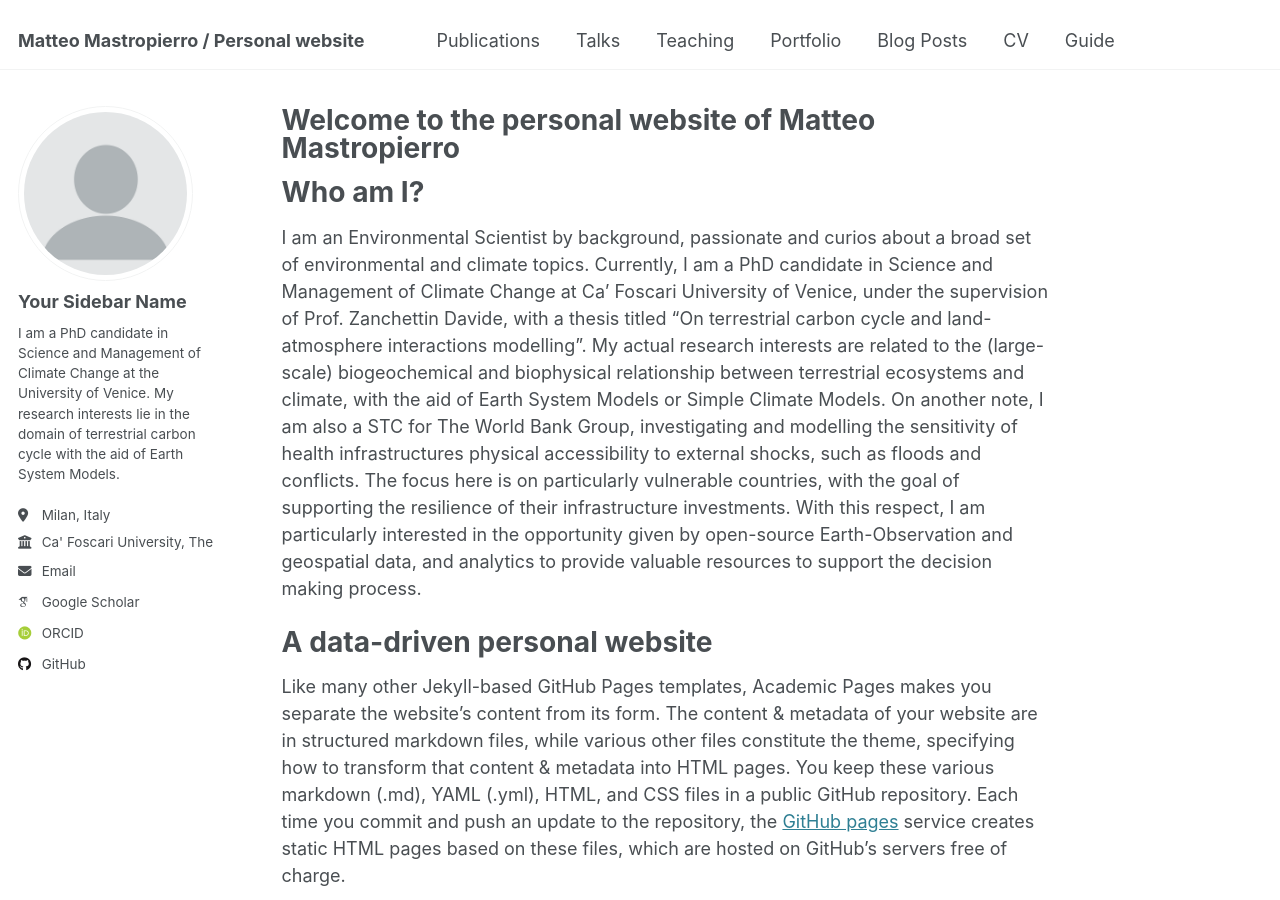
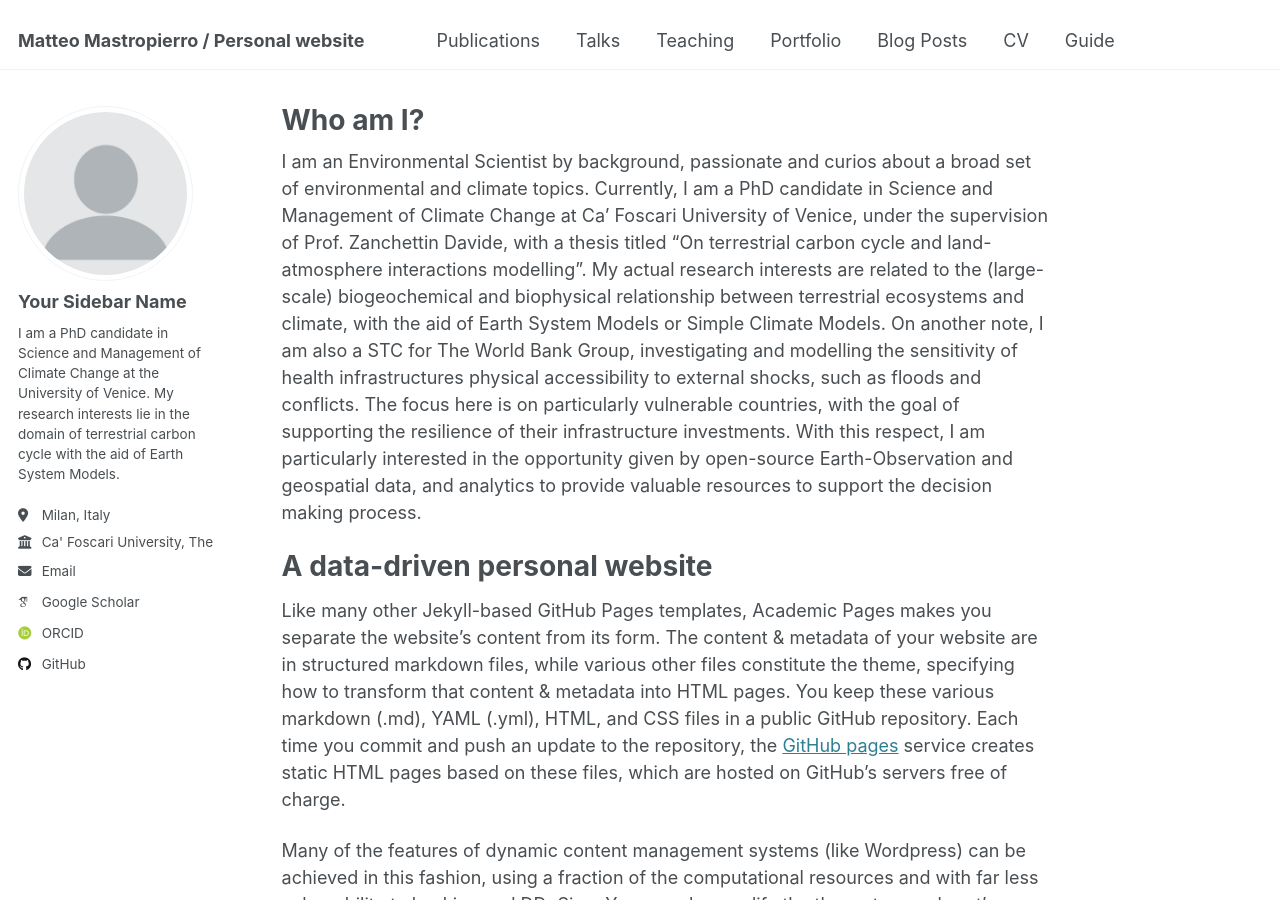
Before and after one commit to Matteo-Mastro/Matteo-Mastro.github.io, a Jekyll site: the page built from _pages/about.md, in a window 1280 px wide and 900 px high. Built offline with Jekyll 4.4.1, drawn with Linux system fonts in a browser that asks for light colours; some web fonts are replaced.

Commit message:
Update about.md

```diff
--- a/_pages/about.md
+++ b/_pages/about.md
@@ -1,13 +1,12 @@
 ---
 permalink: /
-title: "Welcome to the personal website of Matteo Mastropierro"
+title: "Who am I?"
 author_profile: true
 redirect_from:
   - /about/
   - /about.html
 ---
 
-# Who am I?
 
 I am an Environmental Scientist by background, passionate and curios about a broad set of environmental and climate topics.
 Currently, I am a PhD candidate in Science and Management of Climate Change at Ca' Foscari University of Venice, under the supervision of Prof. Zanchettin Davide, with a thesis titled "On terrestrial carbon cycle and land-atmosphere interactions modelling".
```
